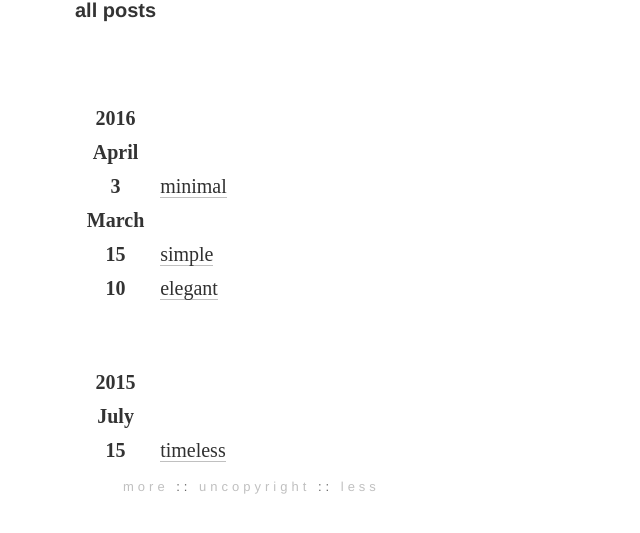
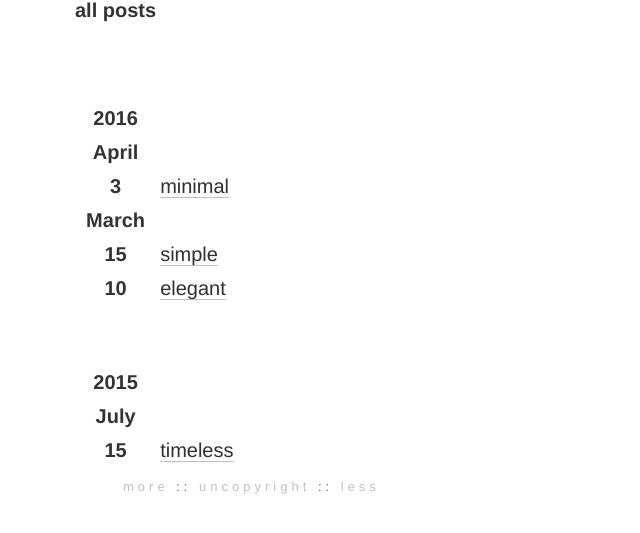
Before and after one commit to snowyepistles/snowyepistles.github.io, a Jekyll site: the page built from archive.html, in a window 1280 px wide. Shown: the part 192-725 px from the top of the page, without its empty margins (0-640 px from the left). Built offline with Jekyll 4.4.1, drawn with Linux system fonts in a browser that asks for light colours.

Commit message:
Update main.css

```diff
--- a/css/main.css
+++ b/css/main.css
@@ -12,7 +12,7 @@
 
 body {
 	background: #fff;
-	font: 20px Hoefler Text, "Times New Roman", Times, serif;
+	font: 20px Helvetica, "Helvetica", Helvetica, sans-serif;
 	color: #333;
         line-height: 30px;
 	}
@@ -20,7 +20,7 @@
 h1 {font-family: Helvetica, sans-serif; font-size: 1em; color:#333; font-weight:normal;  padding: 20px 0px 0px 0px;}
 h2 {font-family: Helvetica, sans-serif; font-size: 1.5em; color:#333; line-height:26px; font-weight:normal; padding: 5px 0px 10px 0px;}
 h3 {font-family: Helvetica, sans-serif; font-size: 18px; color:#666; line-height: 15px; text-indent: 0px; padding: 10px 0px 0px 0px;}
-h4 {font-family: Georgia, "Times New Roman", Times, serif; font-size: 1em; color:#000000;}
+h4 {font-family: Helvetica, "Helvetica", Helvetica, sans-serif; font-size: 1em; color:#000000;}
 h5 {font-size: 9pt; color:#000000;}
 
 img{border:none;}
@@ -46,7 +46,7 @@
 .entry a:link {color: #303030; text-decoration: none; border-width: 0 0 1px 0; border-style: none none solid none; border-color: #C0C0C0;}
 .entry a:visited {color: #303030; text-decoration: none; border-width: 0 0 1px 0; border-style: none none solid none; border-color: #C0C0C0;}
 .entry a:hover {color: #999; border-width: 0 0 1px 0; border-style: none none solid none; border-color: #C0C0C0; text-decoration: none;}
-.entry strong, .entry em {font-family: Georgia, "Times New Roman", Times, serif; font-weight: bold; color: #555555;}
+.entry strong, .entry em {font-family: Helvetica, "Helvetica", Helvetica, sans-serif; font-weight: bold; color: #555555;}
 
 #footer {margin-left:115px}
 #footer {background:#fff; clear: both;}
@@ -58,8 +58,8 @@
 #arc {float: right; width:530px; overflow: hidden; margin-top:0px; margin-left:14px; margin-right:14px; margin-bottom:24px;}
 .arc p{color:#666; font-family: 'Verdana, sans-serif; font-size: 12px; font-weight: normal !important;}
 
-.year th{color:#666; font-family: Verdana, sans-serif; font-size: 22px; font-weight: bold;}
-.arctitle {color:#666; font-family: 'Verdana, sans-serif; font-size: 12px; font-weight: normal;}
-.arctitle th {color:#999; font-family: 'Verdana, sans-serif; font-size: 14px; font-weight: normal;}
+.year th{color:#666; font-family: Helvetica, sans-serif; font-size: 22px; font-weight: bold;}
+.arctitle {color:#666; font-family: 'Helvetica, sans-serif; font-size: 12px; font-weight: normal;}
+.arctitle th {color:#999; font-family: 'Helvetica, sans-serif; font-size: 14px; font-weight: normal;}
 .arc2 {color:#999; font-family: 'Helvetica, sans-serif; font-size: 12px; font-weight: normal !important;}
 .arc2 th {color:#999; font-family: 'Helvetica, sans-serif; font-size: 12px; font-weight: normal !important;}
```
